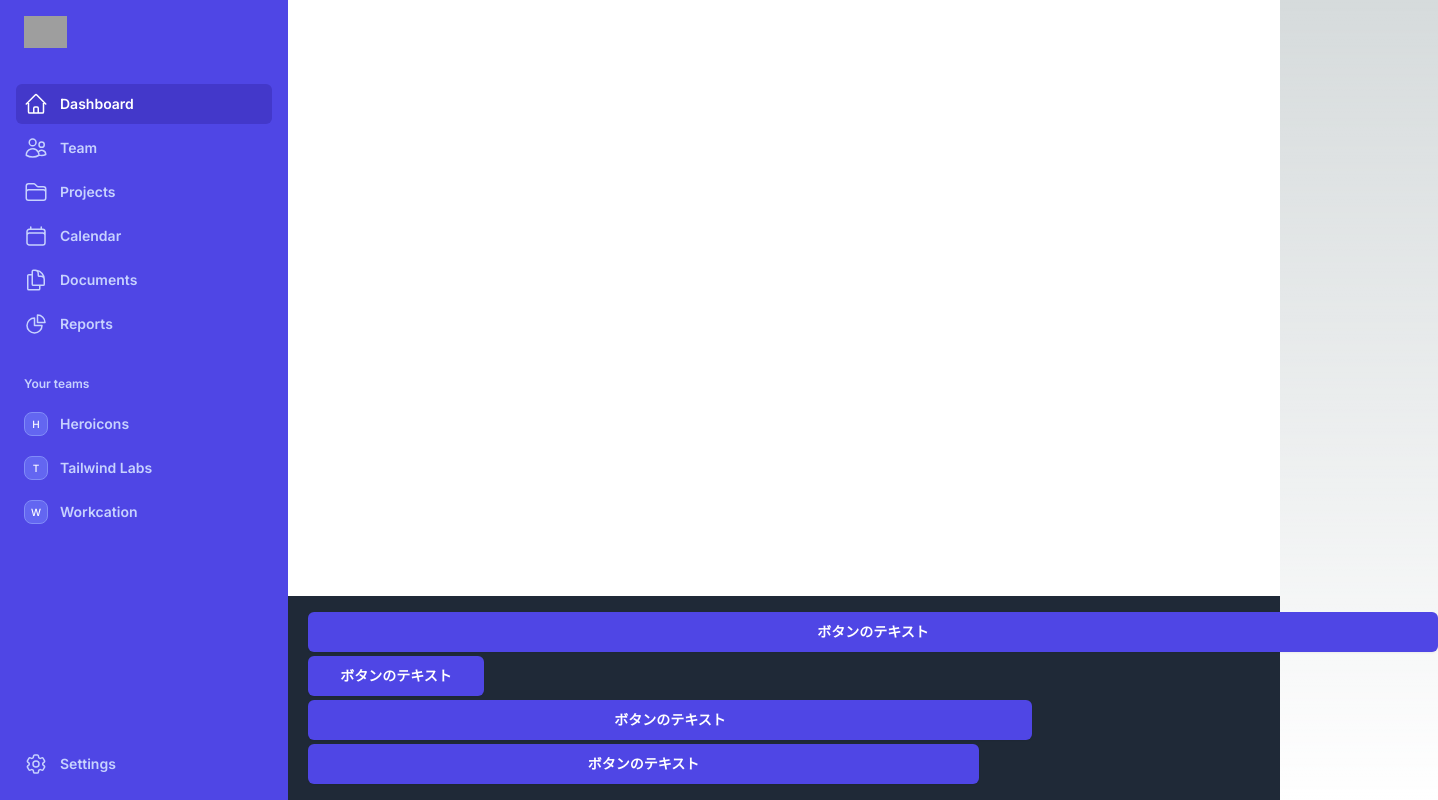
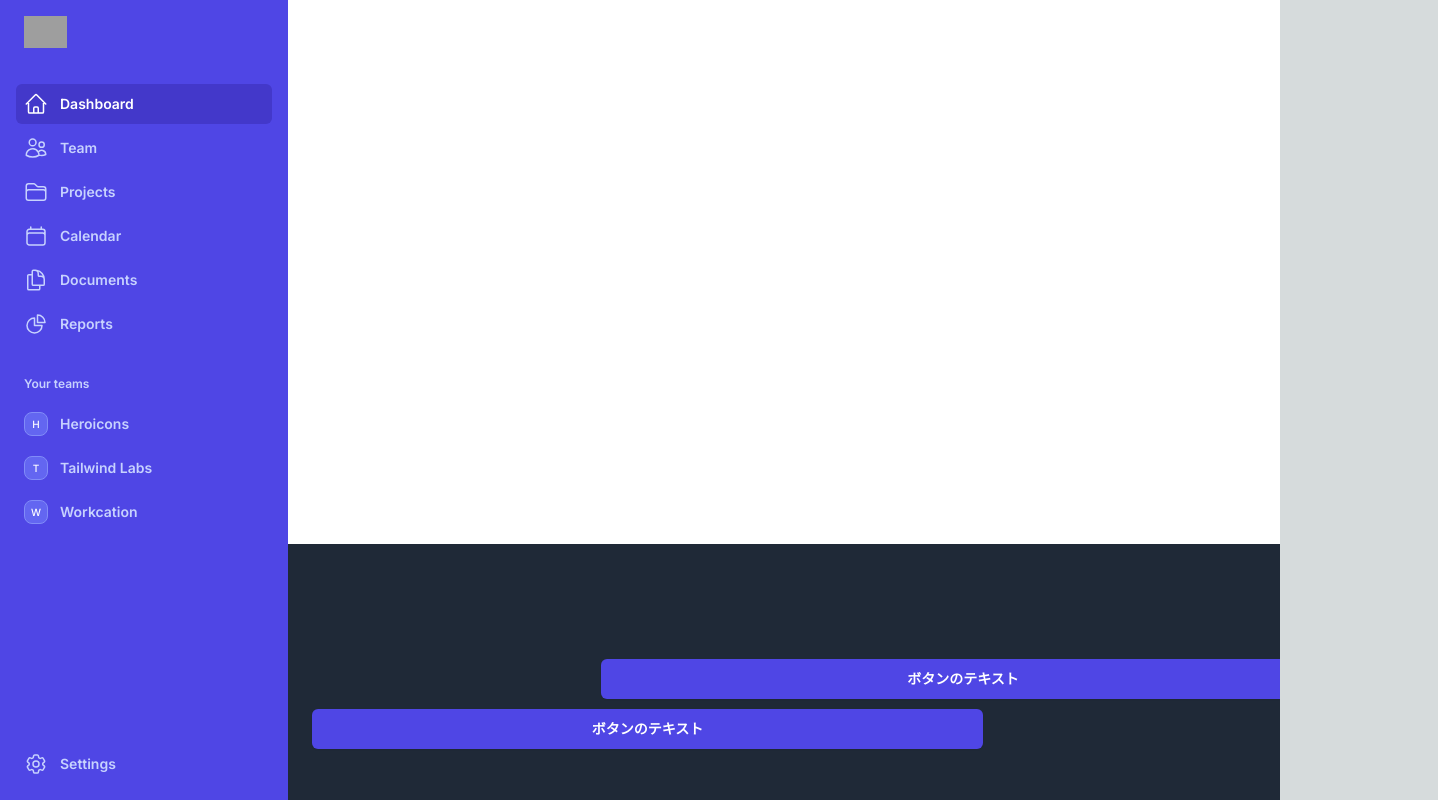
Before and after one commit to tosaken1116/plesio-ui-docs, a Next.js app: page /editor in a window 1280 px wide. Shown: the whole page, 1438 px wide, since content can reach past the window. Built offline with nearby package versions, Linux system fonts and the light colour scheme; grey boxes are pictures that could not be loaded.

Commit message:
left,top指定できるように

```diff
--- a/src/app/editor/(components)/Footer/Clip.tsx
+++ b/src/app/editor/(components)/Footer/Clip.tsx
@@ -1,11 +1,16 @@
 import React from 'react';
 
-const Clip = () => {
+const Clip: React.FC = ({ x, y }: { y: number }) => {
   const width = Math.floor(Math.random() * 1500) + 150;
   return (
     <span
       className={`rounded-md bg-indigo-600 px-3.5 py-2.5 text-sm font-semibold text-white shadow-sm hover:bg-indigo-500 focus-visible:outline focus-visible:outline-2 focus-visible:outline-offset-2 focus-visible:outline-indigo-600 `}
-      style={{ width: `${width}px` }}
+      style={{
+        position: 'absolute',
+        width: `${width}px`,
+        left: `${x}px`,
+        top: `${y + 15}px`,
+      }}
     >
       ボタンのテキスト
     </span>
--- a/src/app/editor/(components)/Footer/Footer.tsx
+++ b/src/app/editor/(components)/Footer/Footer.tsx
@@ -3,11 +3,12 @@ import React from 'react';
 import Clip from './Clip';
 
 const Footer = () => (
-  <footer className="py-4 bg-gray-800 text-white text-center flex flex-col items-start gap-1 p-5">
-    <Clip />
-    <Clip />
-    <Clip />
-    <Clip />
+  <footer className="py-4 bg-gray-800 text-white text-center flex flex-col items-start gap-1 p-5 relative overflow-x-scroll h-64">
+    <Clip y={0} x={Math.floor(Math.random() * 1500)} />
+    <Clip y={50} x={Math.floor(Math.random() * 1500)} />
+    <Clip y={100} x={Math.floor(Math.random() * 1500)} />
+    <Clip y={150} x={Math.floor(Math.random() * 1500)} />
+    <Clip y={200} x={Math.floor(Math.random() * 1500)} />
   </footer>
 );
 
```
